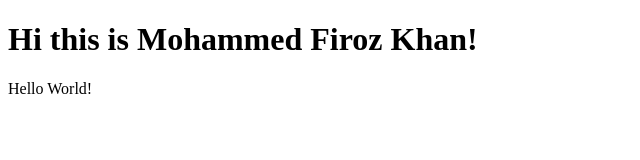
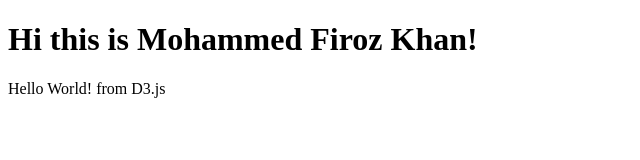
Before and after one commit to MohammedFirozKhan/FirozKhan.github.io, a plain HTML site: page index.html in a window 1280 px wide. Shown: the full height of the page, 0-640 px from the left. Drawn offline with nearby package versions, Linux system fonts and the light colour scheme.

Commit message:
added from D3.js

```diff
--- a/index.html
+++ b/index.html
@@ -1,7 +1,7 @@
 <!DOCTYPE html>
 <html lang = "en">
    <head>
-      <script src = "https://d3js.org/d3.v5.min.js"></script>
+      <script type = "text/javascript" src = "https://d3js.org/d3.v5.min.js"></script>
    </head>
 
    <body>
@@ -10,12 +10,12 @@
       </script>
 <h1> Hi this is Mohammed Firoz Khan!</h1>
 
-      <div>
+      <div id = "hello">
          Hello World!
       </div>
 
       <script>
-         alert(d3.select("div").text());
+         d3.select("#hello").append("span").text("from D3.js");
       </script>
 
    </body>
```
